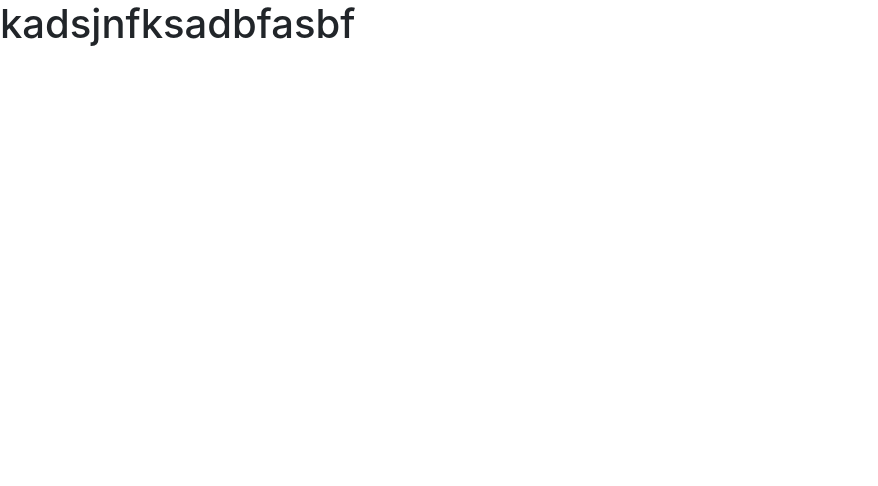
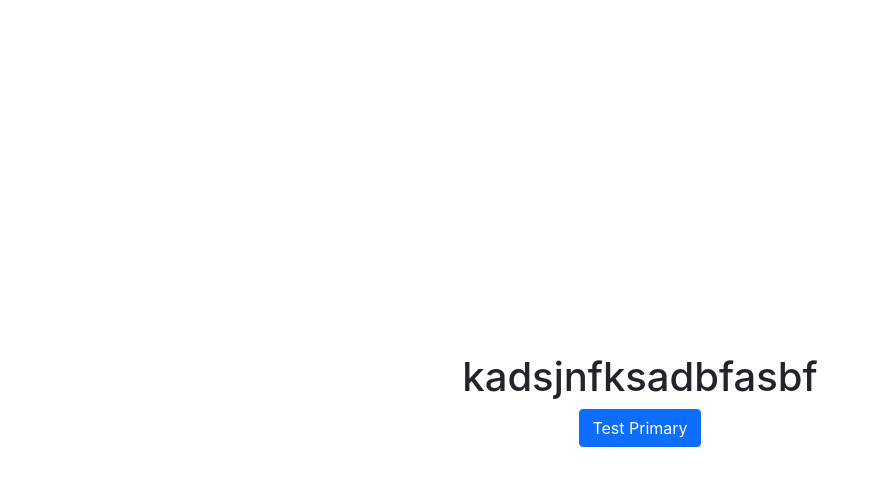
Before and after one commit to kakalition/writo, a React (Vite) app in the folder frontend/: page / in a window 1280 px wide. Shown: the top 486 px of the page, without its empty margins (0-878 px from the left). Built offline with nearby package versions, Linux system fonts and the light colour scheme.

Commit message:
Modify App.css full-screen class

```diff
--- a/frontend/src/App.css
+++ b/frontend/src/App.css
@@ -1,4 +1,8 @@
 .full-screen {
   height: 100vh;
   width: 100vw;
+  display: flex;
+  flex-direction: column;
+  justify-content: center;
+  align-items: center;
 }
--- a/frontend/src/App.tsx
+++ b/frontend/src/App.tsx
@@ -1,9 +1,11 @@
+import { Button } from 'react-bootstrap';
 import './App.css';
 
 export default function App() {
   return (
     <div className="full-screen">
       <h1>kadsjnfksadbfasbf</h1>
+      <Button variant="primary">Test Primary</Button>
     </div>
   );
 }
```
